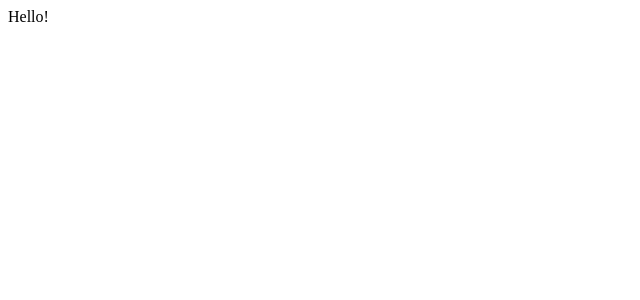
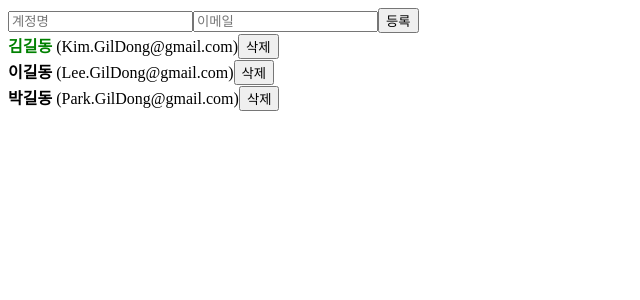
Before and after one commit to HamInKyou/FastCampusReact, a React (Create React App) app in the folder begin_react/: page / in a window 1280 px wide. Shown: the top 300 px of the page, without its empty margins (0-640 px from the left). Built offline with nearby package versions, Linux system fonts and the light colour scheme.

Commit message:
feat: onCreate, onRemove, onToggle method finish

```diff
--- a/begin_react/src/App.js
+++ b/begin_react/src/App.js
@@ -1,5 +1,122 @@
+import React, { useRef, useState } from "react";
+import CreateUser from "./CreateUser";
+import UserList from "./UserList";
+
 function App() {
-  return <div className="App">Hello!</div>;
+  //useState로 input 상태 관리 -> 객체로 input 관리
+  const [inputs, setInputs] = useState({
+    username: "",
+    email: "",
+  });
+
+  //상태 관리 쉽게 하기 위해 input 안에 있는 요소들 비구조화 할당으로 꺼내기
+  const { username, email } = inputs;
+
+  //input의 내용 바뀔 때마다 호출해주는 함수
+  const onChange = (e) => {
+    //이벤트 발생한 DOM의 속성들 비구조화 할당으로 꺼내기
+    const { name, value } = e.target;
+
+    //기존의 상태를 들고 복사해온 뒤에 바꾸려는 값만 덮어씌워준다.
+    //불변성을 지키기 위해서!
+    setInputs({
+      ...inputs,
+      [name]: value,
+    });
+  };
+
+  //유저들도 State로 관리
+  const [users, setUsers] = useState([
+    {
+      id: 1,
+      username: "김길동",
+      email: "Kim.GilDong@gmail.com",
+      active: true,
+    },
+    {
+      id: 2,
+      username: "이길동",
+      email: "Lee.GilDong@gmail.com",
+      active: false,
+    },
+    {
+      id: 3,
+      username: "박길동",
+      email: "Park.GilDong@gmail.com",
+      active: false,
+    },
+  ]);
+
+  //useRef
+  //특정 DOM을 선택할 때 사용하거나,
+  //렌더링과 전혀 관계없는 변수같은걸 관리할 때에도 사용할 수 있다.
+  //nextId는 리렌더링 되어도 기억된다!
+  //useRef(초기값) : useRef로 관리할 값의 초기값을 파라미터로 넣는다.
+  const nextId = useRef(4);
+
+  const onCreate = () => {
+    //생성할 새로운 유저 객체를 만들어준다.
+    const user = {
+      id: nextId.current,
+      username,
+      email,
+    };
+
+    //users상태 관리
+    //spread 연산자로 기존의 users 배열 복사해온 뒤, 뒤에 새로운 유저 객체 user를 붙인다.
+    //불변성을 위해서! -> .push 이런걸로 추가하면 안돼!
+    setUsers([...users, user]);
+
+    /*  users에 추가해주는 또 다른 방법
+    concat : 복사해서 새로운 배열을 만든 뒤에 user를 뒤에 붙여준다!
+    setUsers(users.concat(user))
+    */
+
+    //제출시 input 안에 있는 값들 다 지워주게
+    setInputs({
+      username: "",
+      email: "",
+    });
+
+    //nextId.current 를 하면 useRef로 기억되는 컴포넌트 안의 현재 변수값을 갖고온다.
+    console.log(nextId.current);
+
+    //nextId 사용하고 나서, create해서 유저 늘어났으니 nextId 값도 1 키운다.
+    nextId.current += 1;
+  };
+
+  const onRemove = (id) => {
+    //불변성을 지키면서 삭제하기 위한 방법
+    //filter : 배열에서 조건 만족하는 원소들만 남기는 거
+    //파라미터로 넘어온 id랑 비교해서, 일치하지 않는 애들만 남긴다! -> 일치하는 애를 지우겠다는 거!
+    setUsers(users.filter((user) => user.id !== id));
+  };
+
+  const onToggle = (id) => {
+    //유저 이름 클릭했을 때 active true <-> false 토글해주는 함수
+    //배열의 불변성을 지키면서 업데이트
+    //배열 안의 원소를 업데이트 할 때에는 .map 함수를 사용하자!
+    setUsers(
+      // 파라미터로 들어온 id와 일치하는 유저에 대해서 업데이트
+      // spread함수로 기존의 user 객체 복사해온 다음, 수정할 값만 업데이트 해주자!
+      // 불변성을 위해서!
+      users.map((user) =>
+        user.id === id ? { ...user, active: !user.active } : user
+      )
+    );
+  };
+
+  return (
+    <div className="App">
+      <CreateUser
+        username={username}
+        email={email}
+        onChange={onChange}
+        onCreate={onCreate}
+      />
+      <UserList users={users} onRemove={onRemove} onToggle={onToggle} />
+    </div>
+  );
 }
 
 export default App;
--- /dev/null
+++ b/begin_react/src/CreateUser.js
@@ -0,0 +1,27 @@
+import React from "react";
+
+//유저 추가할 때 사용할 컴포넌트
+//필요한 값들을 props로 갖고와서 사용
+//내부에서 상태 관리는 하지 않을 것이다.
+function CreateUser({ username, email, onChange, onCreate }) {
+  //onChange : input 안의 값이 바뀔 때마다 호출할 함수
+  //onCreate : 버튼을 눌렀을 때 새로운 항목을 등록해주는 함수
+  return (
+    <div>
+      <input
+        name="username"
+        placeholder="계정명"
+        onChange={onChange}
+        value={username}
+      />
+      <input
+        name="email"
+        placeholder="이메일"
+        onChange={onChange}
+        value={email}
+      />
+      <button onClick={onCreate}>등록</button>
+    </div>
+  );
+}
+export default CreateUser;
--- /dev/null
+++ b/begin_react/src/UserList.js
@@ -0,0 +1,42 @@
+import React from "react";
+
+function User({ user, onRemove, onToggle }) {
+  const { username, email, id, active } = user;
+  return (
+    <div>
+      <b
+        style={{
+          color: active ? "green" : "black",
+          cursor: "pointer",
+        }}
+        onClick={() => onToggle(id)}
+      >
+        {username}
+      </b>{" "}
+      <span>({email})</span>
+      {/*
+      onclick에서 새로 함수를 만들어 호출하는 이유
+      파라미터를 넣어서 호출하기 위해선 새로 함수를 만들어야한다.
+      함수를 새로 만들지 않고, 바로 파라미터 넣어서 호출하면, 렌더링시 바로 호출된다!
+       */}
+      <button onClick={() => onRemove(id)}>삭제</button>
+    </div>
+  );
+}
+
+function UserList({ users, onRemove, onToggle }) {
+  return (
+    <div>
+      {users.map((user) => (
+        <User
+          user={user}
+          key={user.id}
+          onRemove={onRemove}
+          onToggle={onToggle}
+        />
+      ))}
+    </div>
+  );
+}
+
+export default UserList;
```
